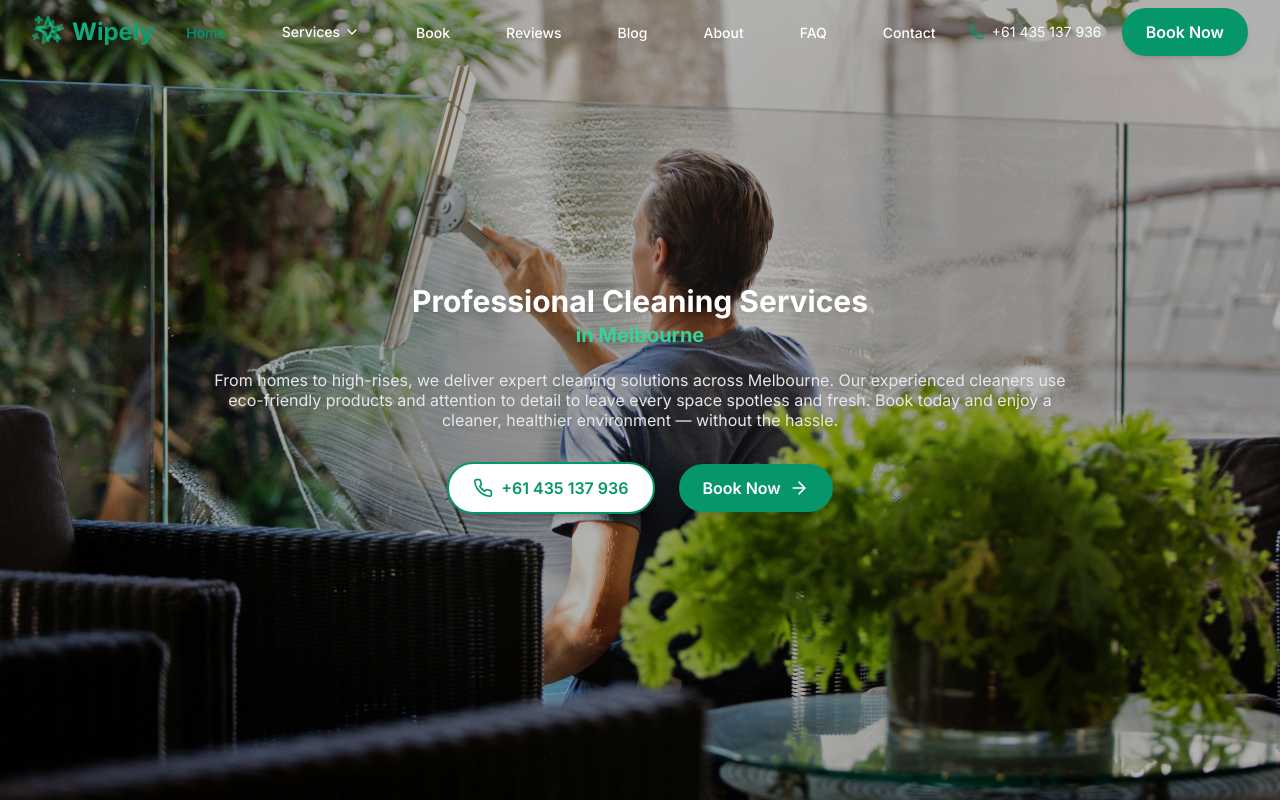
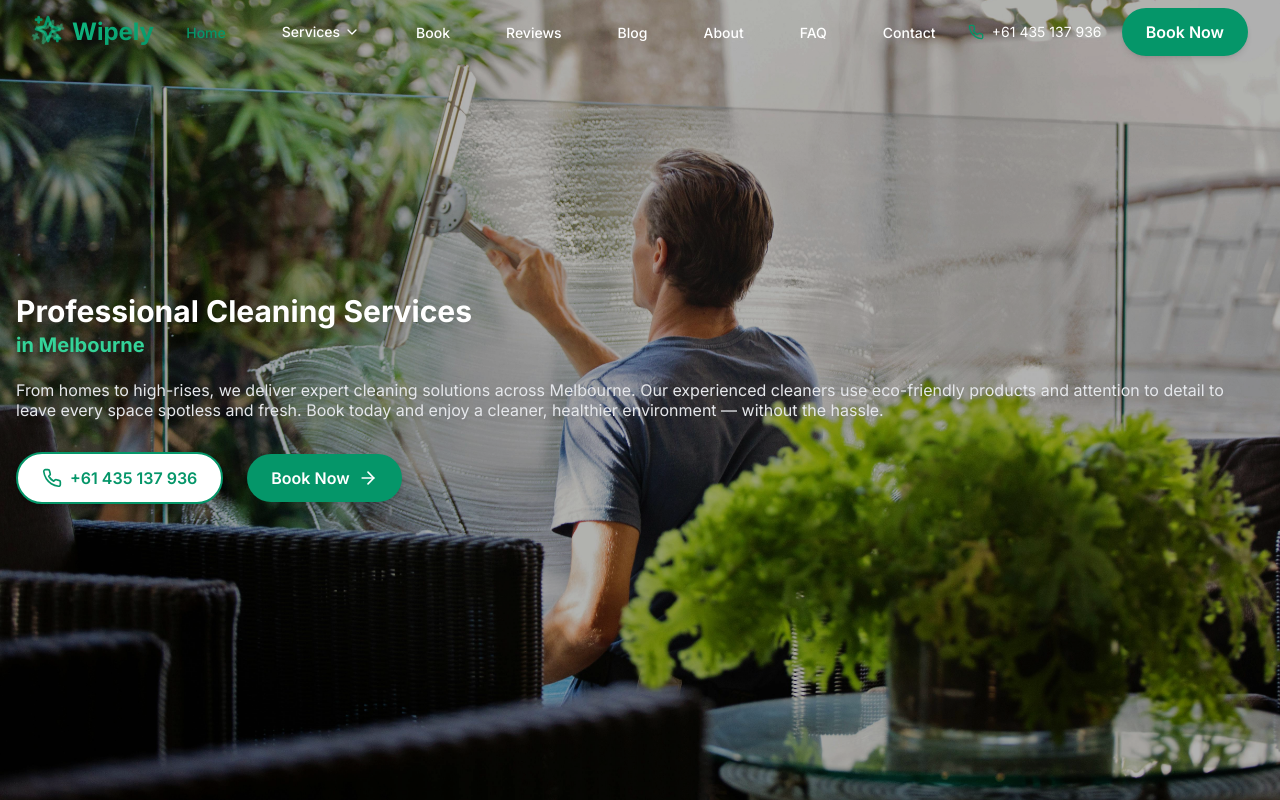
Before and after one commit to ShubhamKhunt1872003/Wipely, a React (Vite) app: page / in a window 1280 px wide. Shown: the top 800 px of the page. Built offline with nearby package versions, Linux system fonts and the light colour scheme.

Commit message:
Align home banner text with logo position

```diff
--- a/src/pages/Home.tsx
+++ b/src/pages/Home.tsx
@@ -150,12 +150,12 @@ const toggleFAQ = (index:any) => {
         </div>
 
         <div className="relative z-10 h-full flex items-center justify-center text-center text-white">
-          <div className="max-w-4xl mx-auto px-4">
+          <div className="max-w-7xl mx-auto px-4 w-full">
             <motion.h1
               initial={{ y: 50, opacity: 0 }}
               animate={{ y: 0, opacity: 1 }}
               transition={{ delay: 0.5, duration: 0.8 }}
-              className="text-4xl md:text-6xl font-bold mb-6 title drop-shadow-lg"
+              className="text-3xl md:text-5xl font-bold mb-6 title drop-shadow-lg text-left"
             >
               Professional Cleaning Services
               <br />
@@ -165,7 +165,7 @@ const toggleFAQ = (index:any) => {
               initial={{ y: 50, opacity: 0 }}
               animate={{ y: 0, opacity: 1 }}
               transition={{ delay: 0.7, duration: 0.8 }}
-              className="text-lg md:text-xl mb-8 text-gray-200 text drop-shadow-md"
+              className="text-lg md:text-xl mb-8 text-gray-200 text drop-shadow-md text-left"
             >
               From homes to high-rises, we deliver expert cleaning solutions across Melbourne. Our experienced cleaners use eco-friendly products and attention to detail to leave every space spotless and fresh. Book today and enjoy a cleaner, healthier environment — without the hassle.            </motion.p>
             <motion.div
@@ -174,7 +174,7 @@ const toggleFAQ = (index:any) => {
               transition={{ delay: 0.9, duration: 0.8 }}
               className="drop-shadow-md"
             >
-              <div className="flex justify-center items-center gap-6 mt-6 flex-wrap">
+              <div className="flex justify-start items-center gap-6 mt-6 flex-wrap">
                 {/* Phone Number Button Style */}
                 <a
                   href="tel:+61435137936"
```
